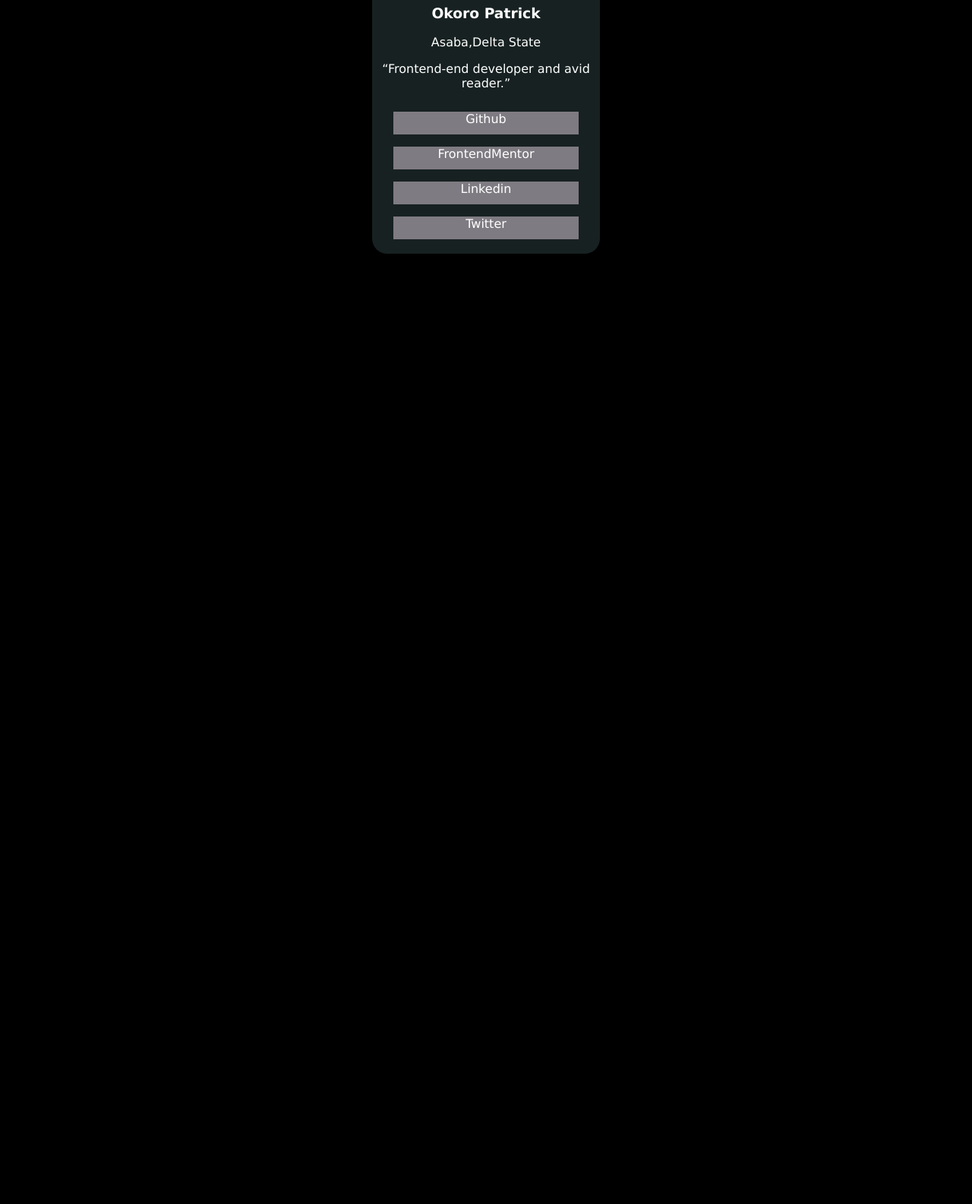
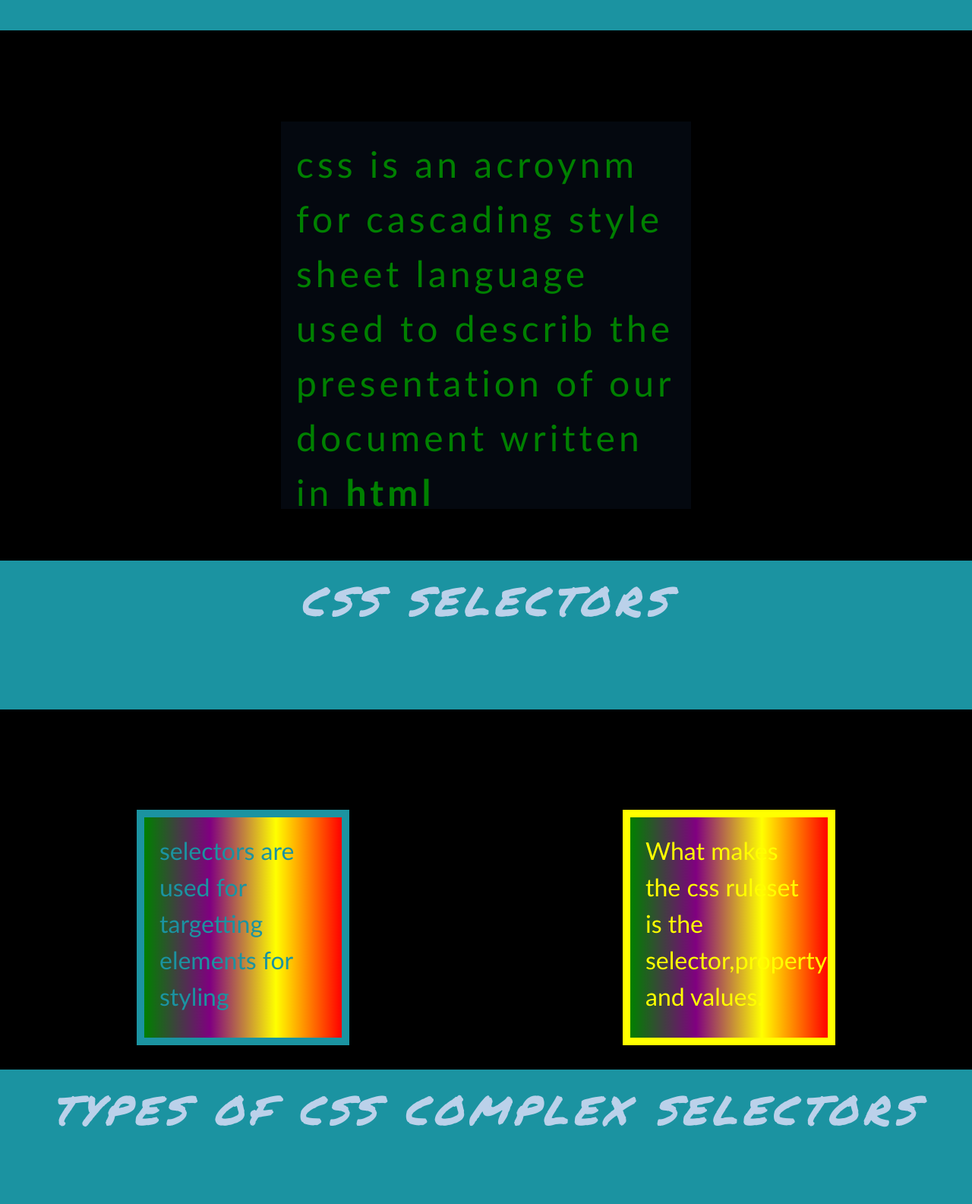
Before and after one commit to Paddy-coy/Link_sharing_profile, a plain HTML site: page index.html in a window 1280 px wide. Shown: the part 156-1741 px from the top of the page at 76% size. Before the commit the page ends 800 px from the top, so only its background shows below. Drawn offline with Linux system fonts and the light colour scheme.

Commit message:
practice_css_style_

```diff
--- a/index.html
+++ b/index.html
@@ -3,25 +3,47 @@
 <head>
     <meta charset="UTF-8">
     <meta name="viewport" content="width=device-width, initial-scale=1.0">
-    <title>Document</title>
+    <title>Learning CSS!!</title>
     <link rel="stylesheet" href="style.css">
 </head>
 <body>
-   <header>
-    <div class="header-page">
-    <img src="img/1000010337.jpg" alt="" width="100" height="100">
-    <h3>Okoro Patrick</h3>
-    <p>Asaba,Delta State</p>
-    <p><q>Frontend-end developer and avid reader.</q></p>
-    <div class="container">
-        <a href="https://github.com/Paddy-coy" class="link-one">Github</a>
-        <a href="https://www.frontendmentor.io/home" class="link-two">FrontendMentor</a>
-        <a href="https://www.linkedin.com/in/patrick-chidera-bb182130a/" class="link-three">Linkedin</a>
-        <a href="https://x.com/PatrickOko39814" class="link-four">Twitter</a>
-       </div>
-</div>
-
-   </header>
-
+ <header>
+    <h1 class="heading-one">Learning <abbr title="cascading style sheet">CSS</abbr></h1>
+    <p>css is an acroynm for cascading style sheet language used to describ the presentation of our document written in <strong>html</strong></p>
+ </header>
+ <main>
+    <section>
+        <h2>CSS SELECTORS</h2>
+        <div class="box1">
+            <p class="p1">selectors are used for targetting elements for styling</p>
+            <p class="p2">
+                What makes the css ruleset is the selector,property and values.
+            </p>
+        </div>
+    </section>
+    <article>
+        <h2>Types of CSS Complex SELECTORS</h2>
+        <ul>
+            <li>Descendant</li>
+            <li>Child combinator</li>
+            <li>Sibling combinator</li>
+            <li>Adjacent Combinator</li>
+            <li>Grouping selectors</li>
+        </ul>
+    </article>
+    <section>
+        <h2>My Image</h2>
+        <div class="div-one">
+            <img src="img/1000010337.jpg" alt="Handsome-looking-boy" width="200" height="200">
+        </div>
+    </section>
+ </main>
+ <footer>
+    <div>
+        <a href="https://github.com">Github</a>
+        <a href="https://linkedin.com">linkedinprofile</a>
+        <a href="#">Back to top</a>
+    </div>
+ </footer>
 </body>
 </html>
--- a/style.css
+++ b/style.css
@@ -1,51 +1,160 @@
+@import url('https://fonts.googleapis.com/css2?family=Permanent+Marker&display=swap');
+
 body {
     margin: 0;
     padding: 0;
+    box-sizing: border-box;
     background: black;
 }
-.header-page {
-    background: #172121;
-    width: 300px;
+header [class] {
+    color: rgb(0, 255, 81);
     text-align: center;
-    height: 470px;
+   font-weight: bolder;
+   font-family: "Permanent Marker", cursive;
+   font-weight: 400;
+   font-style: oblique;
+   margin: 0;
+  padding-bottom: 100px;
+   background: #1b93a1;
+   margin-bottom: 20px;
+  font-size: 4rem;
+  letter-spacing: 6px;
+  line-height: 1.5;
+ margin-bottom: 100px;
+ transition: all 2s;
+
+}
+.heading-one + p {
+    color: green;
+    font-size: 3em;
+    width: 500px;
+    height: 490px;
+    background: #04080F;
     margin-left: auto;
     margin-right: auto;
-    margin-top: 20px;
-    border-radius: 20px;
-    color: #fff;
-    font-family: 'Lucida Sans', 'Lucida Sans Regular', 'Lucida Grande', 'Lucida Sans Unicode', Geneva, Verdana, sans-serif;
+    padding: 20px;
+    padding-bottom: 0px;
+  font-family: 'Trebuchet MS', 'Lucida Sans Unicode', 'Lucida Grande', 'Lucida Sans', Arial, sans-serif;
+  letter-spacing: 5px;
+  line-height: 1.5;
+  border: solid 20px black;
+  max-width: 600px;
 }
-img {
-    border-radius: 400px;
-    margin-top: 20px;
+section h2 {
+    color: #BBD1EA;
+    text-align: center;
+   font-weight: bolder;
+   font-family: "Permanent Marker", cursive;
+   font-weight: 400;
+   font-style: oblique;
+   margin: 0;
+  padding-bottom: 100px;
+   background: #1b93a1;
+   margin-bottom: 20px;
+  font-size: 4rem;
+  letter-spacing: 6px;
+  line-height: 1.5;
+ margin-bottom: 100px;
+ transition: all 2s;
+ text-transform: lowercase;
 }
-.container {
+.box1 {
     display: flex;
-    flex-direction: column;
+    flex-direction: row;
+    align-items: end;
+}
+.p1 {
+    color: #1b93a1;
+    background: linear-gradient(to right,green,purple,yellow,red);
+    width: 220px;
+    height: 250px;
+line-height: 1.5;
+    font-size: 2rem;
     margin-left: auto;
-   margin-right: auto;
-   margin: 20px;
+    border: 10px solid;
+    margin-right: auto;
+    padding: 20px;
+    font-family: 'Trebuchet MS', 'Lucida Sans Unicode', 'Lucida Grande', 'Lucida Sans', Arial, sans-serif;
+
+}
+.p2 {
+    background: linear-gradient(to right,green,purple,yellow,red);
+    width: 220px;
+    height: 250px;
+line-height: 1.5;
+    font-size: 2rem;
+    margin-left: auto;
+    border: 10px solid;
+    margin-right: auto;
+    padding: 20px;
+    color: yellow;
+    font-family: 'Trebuchet MS', 'Lucida Sans Unicode', 'Lucida Grande', 'Lucida Sans', Arial, sans-serif;
+
+}
+article h2 {
+    color: #BBD1EA;
+    text-align: center;
+   font-weight: bolder;
+   font-family: "Permanent Marker", cursive;
+   font-weight: 400;
+   font-style: oblique;
+   margin: 0;
+  padding-bottom: 100px;
+   background: #1b93a1;
+   margin-bottom: 20px;
+  font-size: 4rem;
+  letter-spacing: 6px;
+  line-height: 1.5;
+ margin-bottom: 100px;
+ transition: all 2s;
+ text-transform: lowercase;
+}
+
+section h2:focus {
+    background: yellow;
+}
+article h2:hover {
+    color: green;
+}
+section h2::selection {
+    background: yellow;
+}
+
+ul {
+  color: #905D5D;
+    font-size: 40px;
+    list-style: none;
+    font-family: 'Segoe UI', Tahoma, Geneva, Verdana, sans-serif;
+    line-height: 1.5;
+}
+ul li:nth-child(even) {
+    color: green;
+}
+li::before {
+    content: '<<>>';
+   color: purple;
+}
+.div-one img {
+    border-radius: 30px;
+}
+div  a{
+margin: 30px;
+padding-bottom:20px ;
+}
+a:visited {
+    color: green;
 
 }
 a {
-    margin: 8px;
-    color: #fff;
+    font-size: 20px;
+    letter-spacing: 3px;
     text-decoration: none;
 }
-.link-one {
-    background: #7F7B82;
-    height: 30px;
+@media (max-width:800px) {
+    li {
+        color: red;
+    }
+    body {
+        background: purple;
+    }
 }
-.link-two {
-    background: #7F7B82;
-    height: 30px;
-
-}
-.link-three {
-    background: #7F7B82;
-    height: 30px;
-}
-.link-four {
-    background: #7F7B82;
-    height: 30px;
-}
```
